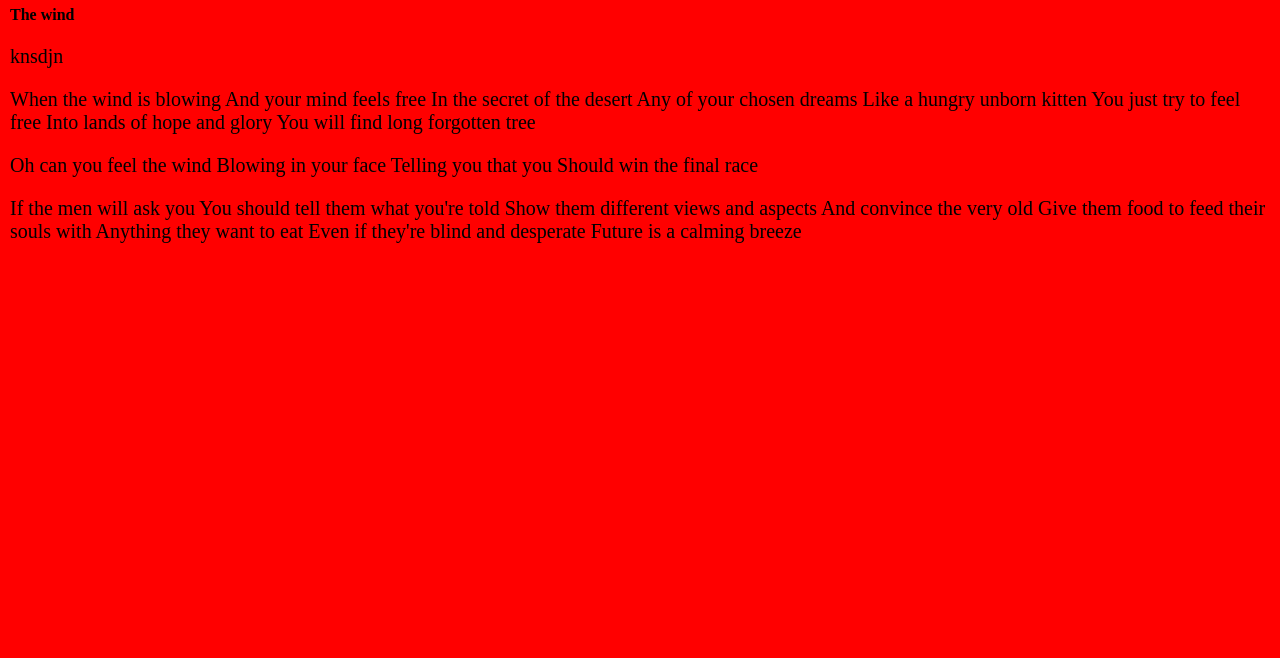
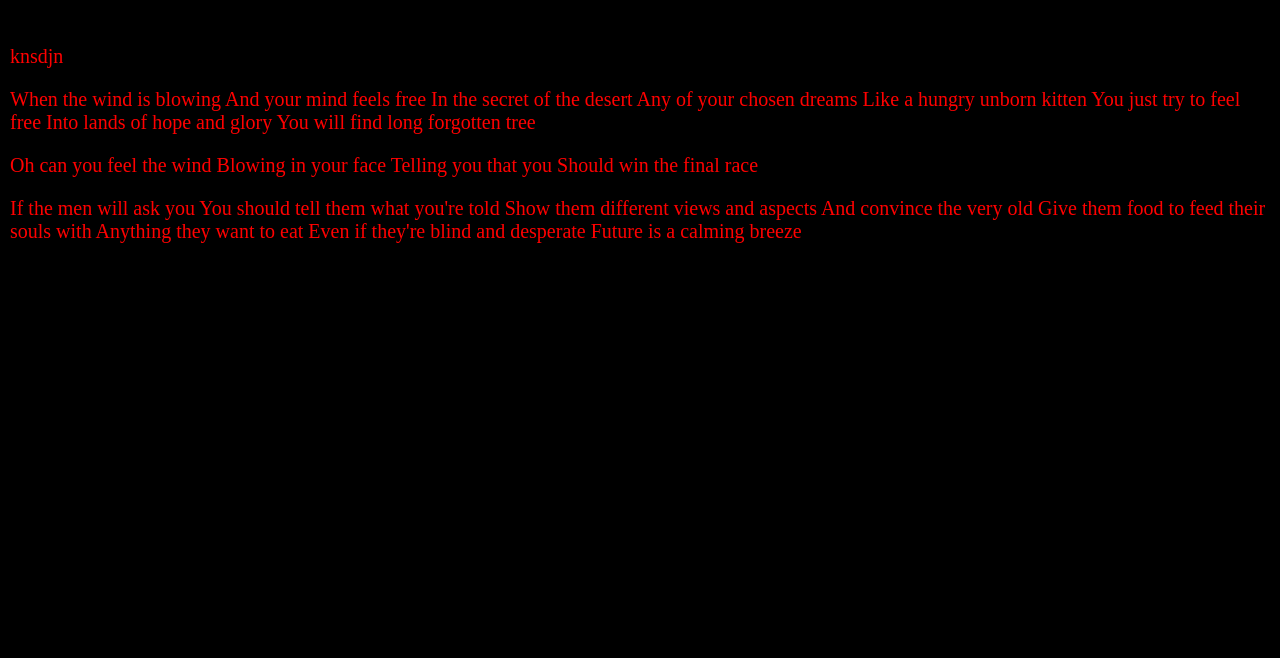
Before and after one commit to more2see/b-learning-git-2, a website: page index.html in a window 1280 px wide. Shown: the part 142-800 px from the top of the page. Drawn offline with nearby package versions, Linux system fonts and the light colour scheme; files that its build step writes are made by us from their sources.

Commit message:
Change color style.scss

```diff
--- a/sass/style.scss
+++ b/sass/style.scss
@@ -1,9 +1,10 @@
 body {
-	background-color: red;
+	background-color: black;
 	padding: 2px;
 }
 p {
 	font-size: 20px;
+	color: red;
 }
 h2 {
 	padding-top: 10px;
```
